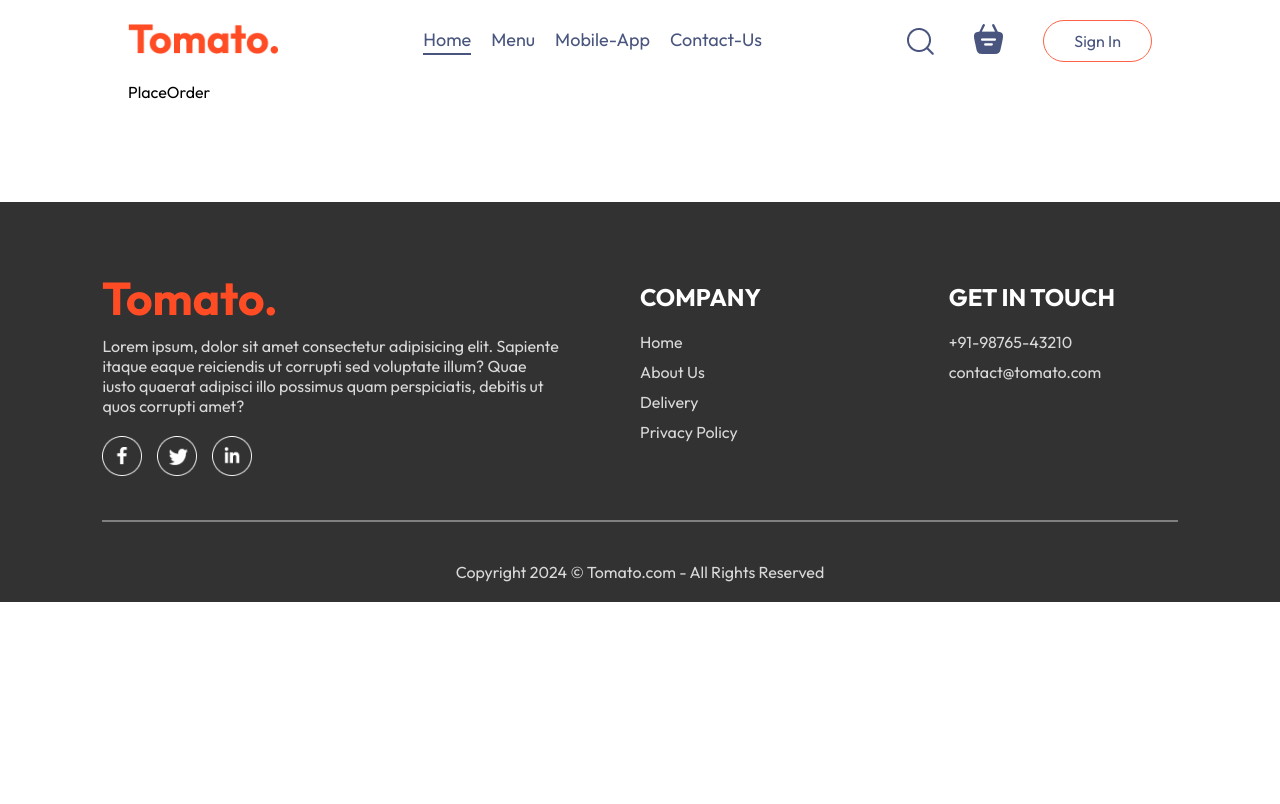
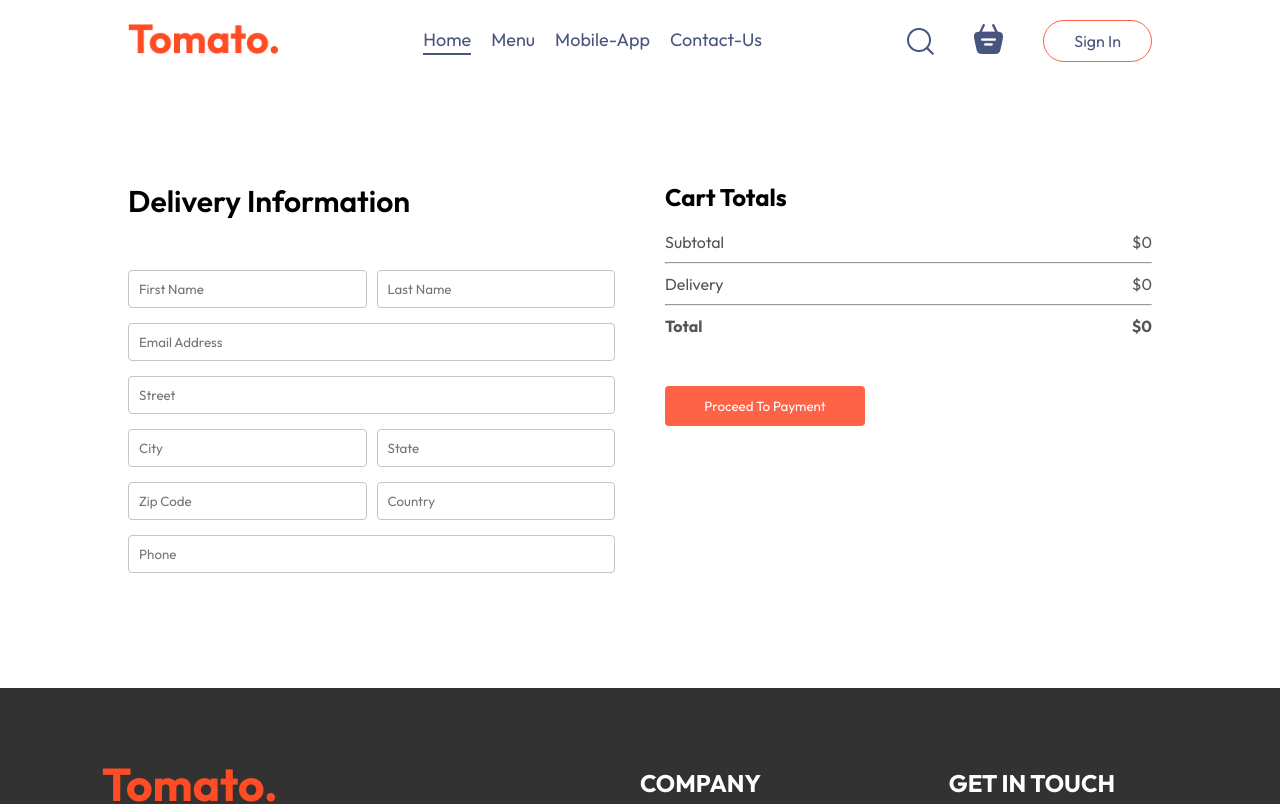
Before and after one commit to Charanraju18/Full-Stack-Food-Delivery-Website, a React (Vite) app in the folder frontend/: page /order in a window 1280 px wide. Shown: the top 804 px of the page. Built offline with nearby package versions, Linux system fonts and the light colour scheme.

Commit message:
completed frontend with the final implementation of placeOrder page

```diff
--- a/frontend/index.html
+++ b/frontend/index.html
@@ -7,7 +7,7 @@
     <title>Food Del</title>
   </head>
 
-<!-- 2:15:00 -->
+<!-- 03:10:00 -->
 
   <body>
     <div id="root"></div>
--- a/frontend/src/pages/Cart/Cart.jsx
+++ b/frontend/src/pages/Cart/Cart.jsx
@@ -1,8 +1,12 @@
 import React, { useContext } from "react";
 import "./Cart.css";
 import { StoreContext } from "../../context/storeContext";
+import { useNavigate } from "react-router-dom";
 const Cart = () => {
-  const { cartItems, food_list, removeFromCart, getTotalCartAmount } = useContext(StoreContext);
+  const { cartItems, food_list, removeFromCart, getTotalCartAmount } =
+    useContext(StoreContext);
+
+  const navigate = useNavigate();
 
   return (
     <div className="cart">
@@ -48,19 +52,23 @@
             <hr />
             <div className="cart-total-details">
               <p>Delivery</p>
-              <p>${2}</p>
+              <p>${getTotalCartAmount() === 0 ? 0 : 2}</p>
             </div>
             <hr />
             <div className="cart-total-details">
               <b>Total</b>
-              <b>${getTotalCartAmount()+2}</b>
+              <b>
+                ${getTotalCartAmount() === 0 ? 0 : getTotalCartAmount() + 2}
+              </b>
             </div>
           </div>
-          <button>Proceed To Checkout</button>
+          <button onClick={() => navigate("/order")}>
+            Proceed To Checkout
+          </button>
         </div>
         <div className="cart-promocode">
           <div className="">
-            <p>If uou have a promo code, Enter it here</p>
+            <p>If you have a promo code, Enter it here</p>
             <div className="cart-promocode-input">
               <input type="text" placeholder="promo code" />
               <button>Submit</button>
--- a/frontend/src/pages/PlaceOrder/PlaceOrder.css
+++ b/frontend/src/pages/PlaceOrder/PlaceOrder.css
@@ -0,0 +1,36 @@
+.place-order{
+	display: flex;
+	align-items: start;
+	justify-content: space-between;
+	gap: 50px;
+	margin-top: 100px;
+}
+.place-order-left{
+	width: 100%;
+	max-width: max(30%,500px);
+}
+.place-order-left .title{
+	font-size: 30px;
+	font-weight: 600;
+	margin-bottom: 50px;
+}
+.place-order-left input{
+	margin-bottom: 15px;
+	width: 100%;
+	padding: 10px;
+	border: 1px solid #c5c5c5;
+	border-radius: 4px;
+	outline-color: tomato;
+}
+.place-order-left .multi-fields{
+	display: flex;
+	gap: 10px;
+}
+
+.place-order-right{
+	width: 100%;
+	max-width: max(40%,500px);
+}
+.place-order .cart-total button{
+	margin-top: 30px;
+}
--- a/frontend/src/pages/PlaceOrder/PlaceOrder.jsx
+++ b/frontend/src/pages/PlaceOrder/PlaceOrder.jsx
@@ -1,9 +1,54 @@
-import React from 'react'
-import './PlaceOrder.css'
+import React, { useContext } from "react";
+import "./PlaceOrder.css";
+import { StoreContext } from "../../context/storeContext";
 const PlaceOrder = () => {
+
+  const {getTotalCartAmount} = useContext(StoreContext);
+
   return (
-	<div>PlaceOrder</div>
-  )
-}
+    <form className="place-order">
+      <div className="place-order-left">
+        <p className="title">Delivery Information</p>
+        <div className="multi-fields">
+          <input type="text" placeholder="First Name" />
+          <input type="text" placeholder="Last Name" />
+        </div>
+        <input type="email" placeholder="Email Address" />
+        <input type="text" placeholder="Street" />
+        <div className="multi-fields">
+          <input type="text" placeholder="City" />
+          <input type="text" placeholder="State" />
+        </div>
+        <div className="multi-fields">
+          <input type="text" placeholder="Zip Code" />
+          <input type="text" placeholder="Country" />
+        </div>
+        <input type="text" placeholder="Phone"/>
+      </div>
+      <div className="place-order-right">
+      <div className="cart-total">
+          <h2>Cart Totals</h2>
+          <div>
+            <div className="cart-total-details">
+              <p>Subtotal</p>
+              <p>${getTotalCartAmount()}</p>
+            </div>
+            <hr />
+            <div className="cart-total-details">
+              <p>Delivery</p>
+              <p>${getTotalCartAmount()===0? 0 : 2}</p>
+            </div>
+            <hr />
+            <div className="cart-total-details">
+              <b>Total</b>
+              <b>${getTotalCartAmount()===0?0 : getTotalCartAmount()+2}</b>
+            </div>
+          </div>
+          <button>Proceed To Payment</button>
+        </div>
+      </div>
+    </form>
+  );
+};
 
-export default PlaceOrder
+export default PlaceOrder;
```
